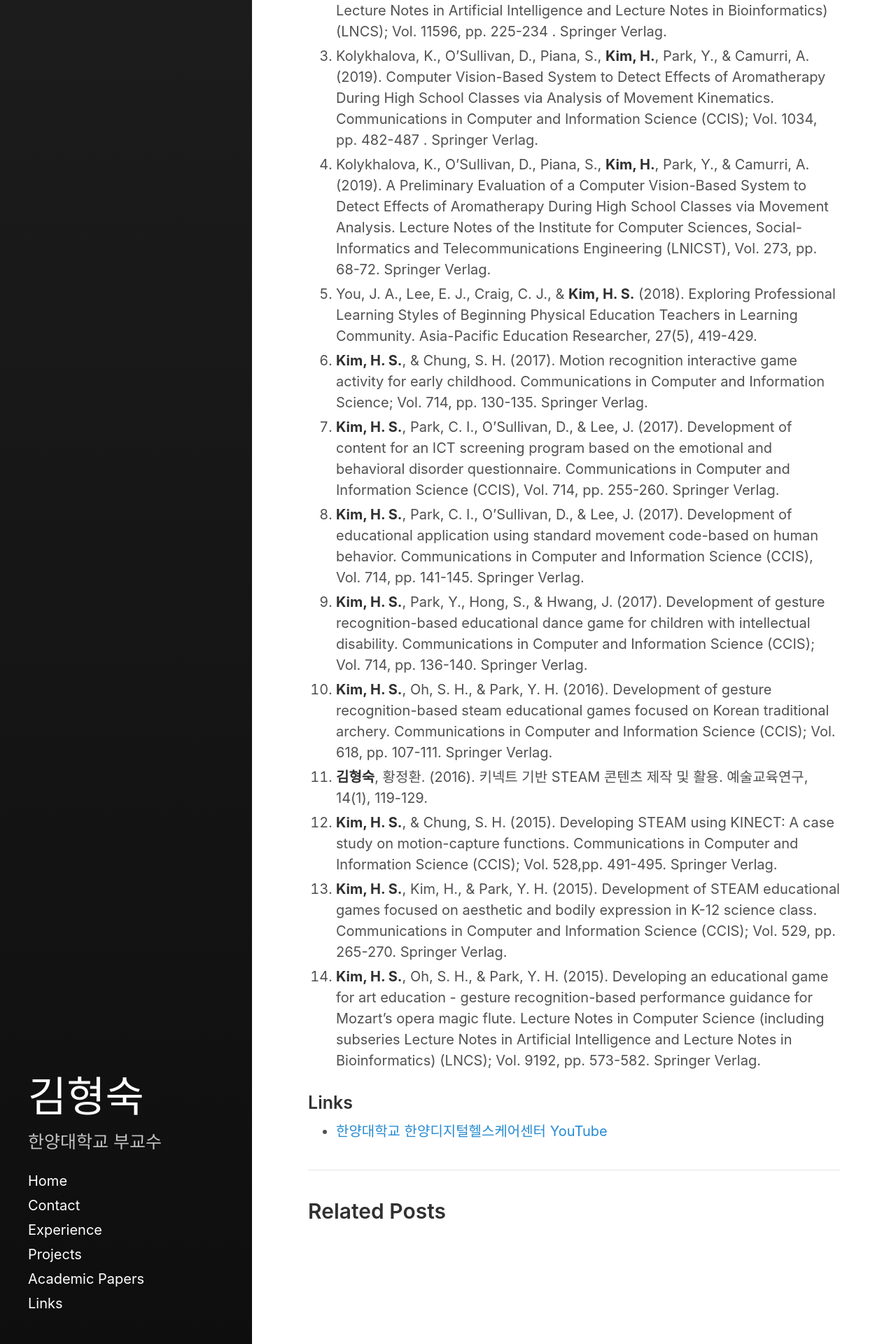
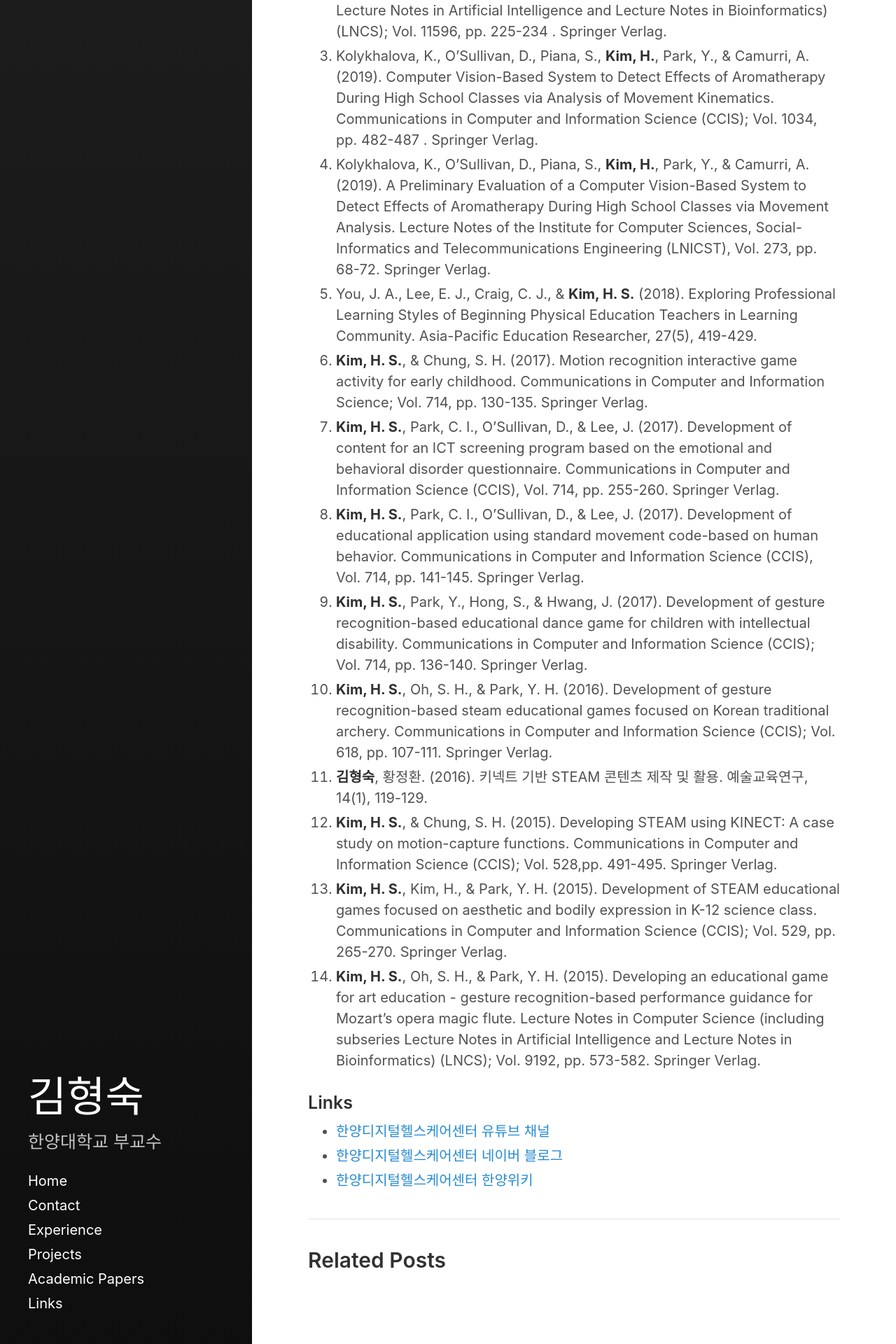
Before and after one commit to Rugger12/hyungsook, a Jekyll site: the page built from _posts/2021-01-07-about-me.md, in a window 1280 px wide. Shown: the part 3043-4963 px from the top of the page at 70% size. Built offline with Jekyll 4.4.1, drawn with Linux system fonts in a browser that asks for light colours.

Commit message:
Update 2021-01-07-about-me.md

```diff
--- a/_posts/2021-01-07-about-me.md
+++ b/_posts/2021-01-07-about-me.md
@@ -80,4 +80,6 @@ excerpt_separator:  <!--more-->
 
 <a name="links"></a>
 ### Links
-*  <a href="https://www.youtube.com/watch?v=jPvcabDywp8" target="_blank">한양대학교 한양디지털헬스케어센터 YouTube</a>
+*  <a href="https://youtu.be/jPvcabDywp8" target="_blank">  한양디지털헬스케어센터 유튜브 채널</a>
+*  <a href="https://blog.naver.com/yhpark8105/222170828152" target="_blank">한양디지털헬스케어센터 네이버 블로그</a>
+*  <a href="https://hyu.wiki/한양디지털헬스케어센터" target="_blank">한양디지털헬스케어센터 한양위키</a>
```
